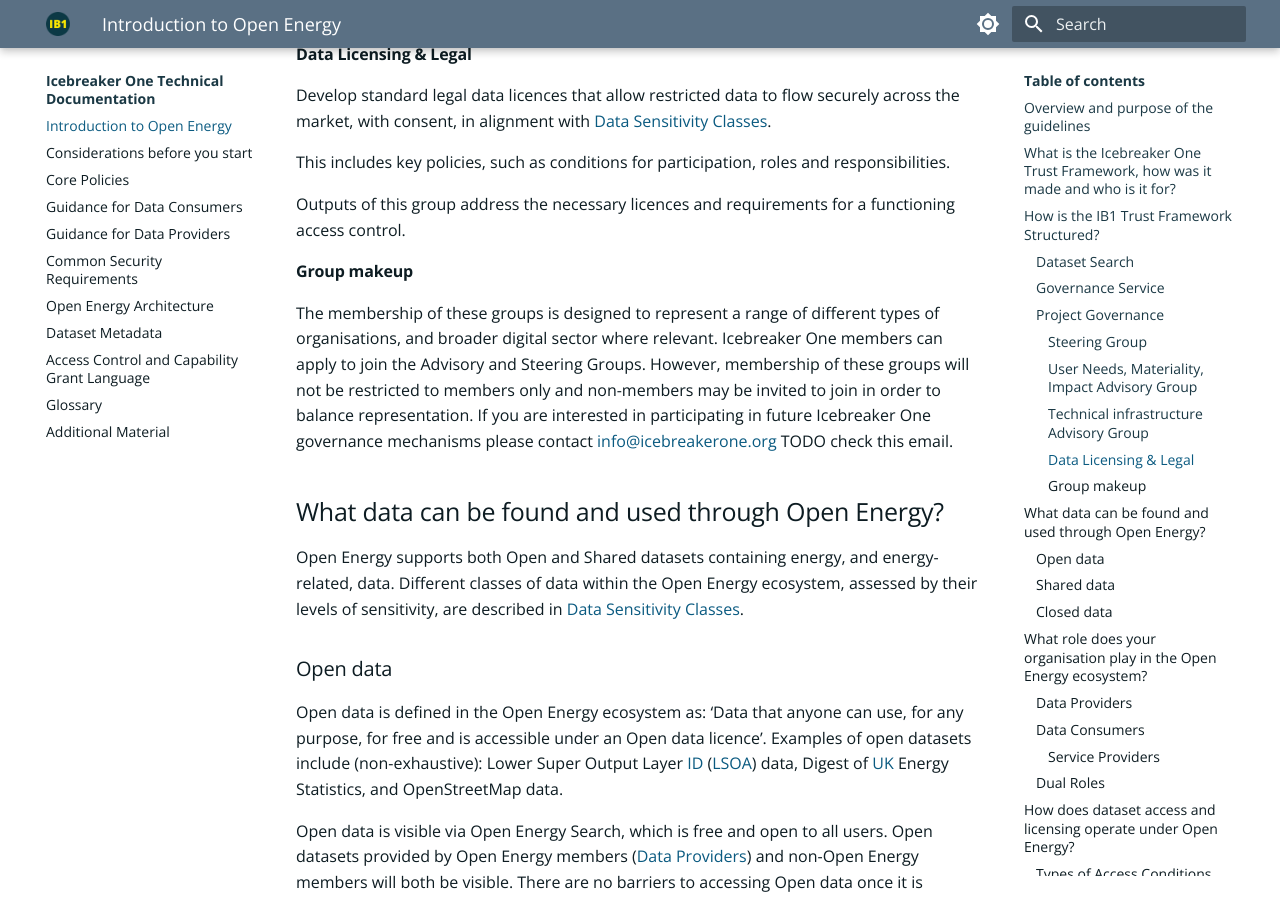
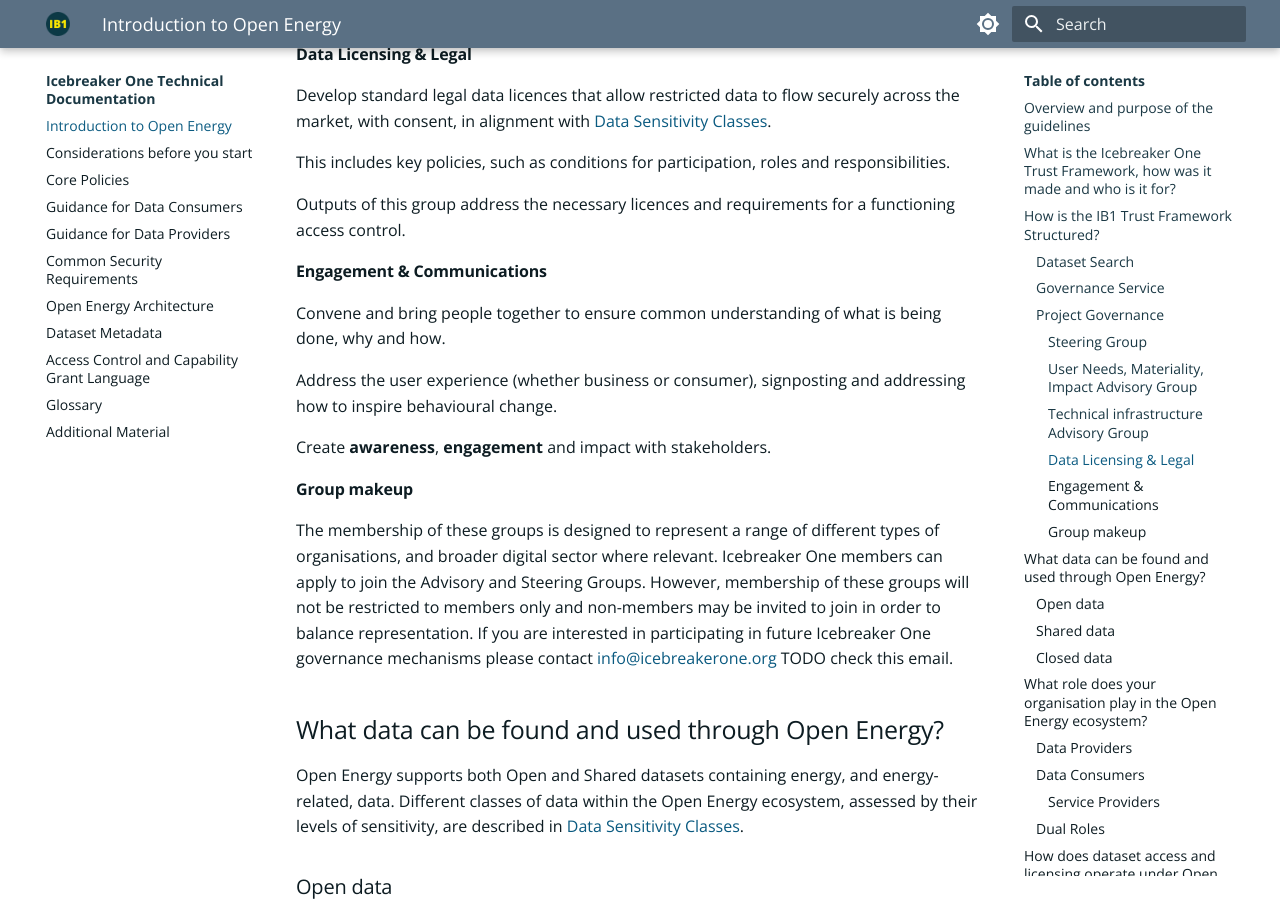
Before and after one commit to icebreakerone/ib1-technical-docs, an MkDocs documentation site: the page built from docs/ops_guidelines/introduction.md, in a window 1280 px wide and 900 px high, scrolled down 4172 px. Built offline with MkDocs 1.6.1 and Material for MkDocs 9.7.7, drawn with Linux system fonts in a browser that asks for light colours; the version menu is left out.

Commit message:
docs/ops_guidelines/introduction.md updated from https://stackedit.net/

```diff
--- a/docs/ops_guidelines/introduction.md
+++ b/docs/ops_guidelines/introduction.md
@@ -92,11 +92,21 @@
 Operational **technical systems** that enable data sharing (trust framework) and processing (e.g. calculation).
 
 #### Data Licensing & Legal
-Develop standard legal data licences that allow restricted data to flow securely across the market, with consent, in alignment with [Data Sensitivity Classes](https://icebreakerone.org/data-sensitivity-classes/).
+Develop standard legal data licences that allow restricted data to flow securely across the market, with consent, in alignment with [Data Sensitivity Classes](common_policies.md#Data-Sensitivity-Classes).
 
 This includes key policies, such as conditions for participation, roles and responsibilities.
 
 Outputs of this group address the necessary licences and requirements for a functioning access control.
+
+#### Engagement & Communications
+Convene and bring people together to ensure common understanding of what is being done, why and how.
+
+
+
+Address the user experience (whether business or consumer), signposting and addressing how to inspire behavioural change.
+
+
+Create **awareness**, **engagement** and impact with stakeholders.
 
 #### Group makeup
 The membership of these groups is designed to represent a range of different
```
Also changed, not shown: other parts of docs/ops_guidelines/introduction.md (+1 -1 lines).
